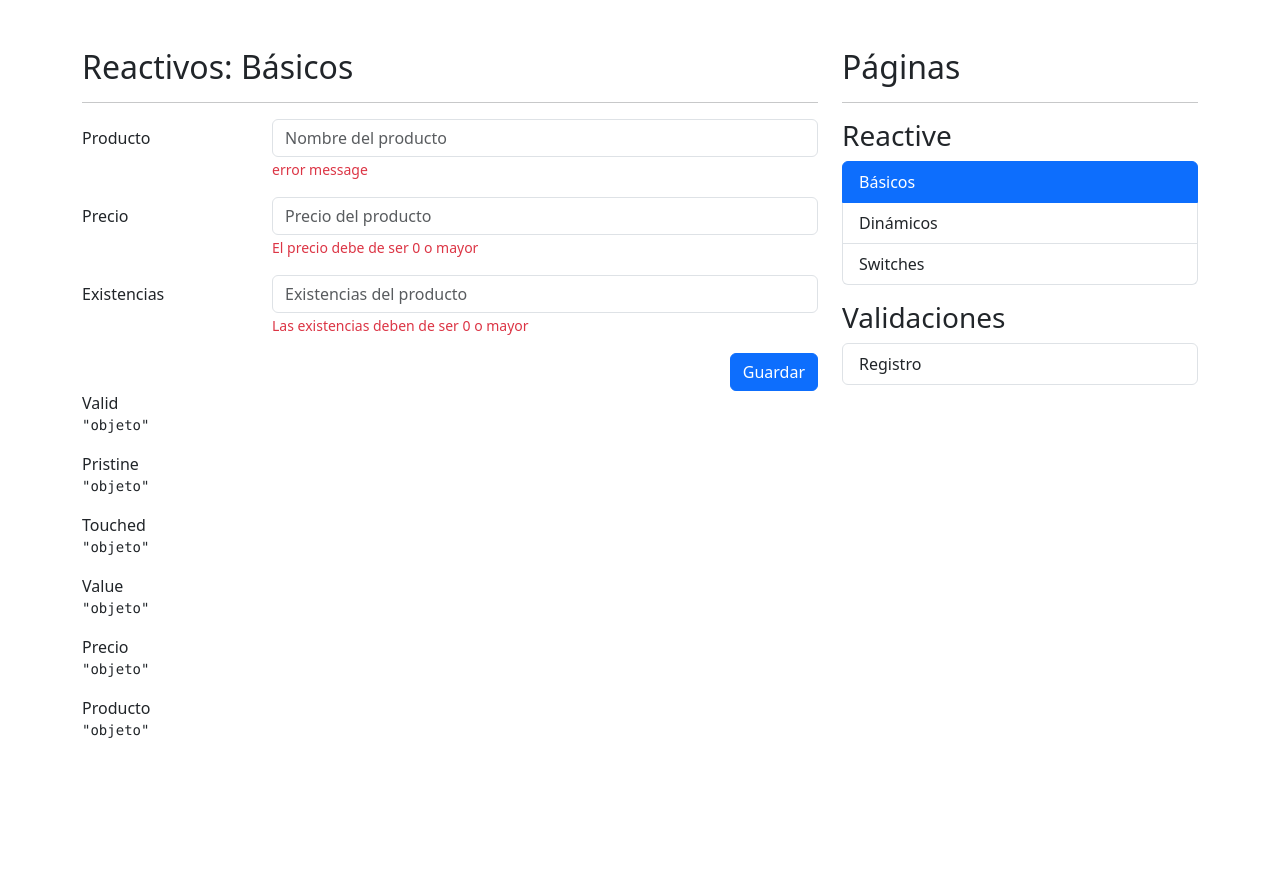
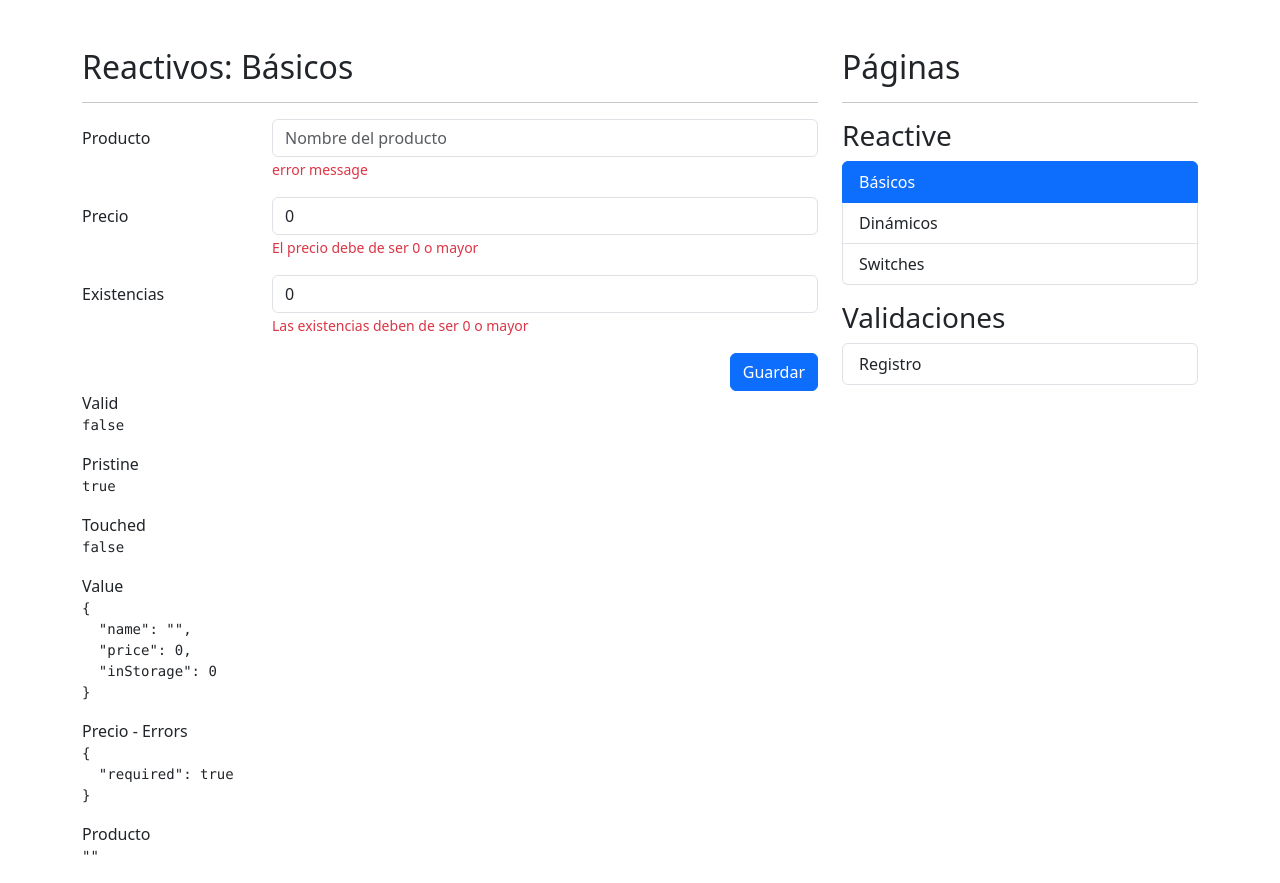
Before and after one commit to jhongmez/formsReactiveApp, an Angular app: page /reactive/basic in a window 1280 px wide. Before the commit the page ends 800 px from the top, so only its background shows below. Built offline with nearby package versions, Linux system fonts and the light colour scheme.

Commit message:
Add form basic

```diff
--- a/src/app/reactive/pages/basic-page/basic-page.component.html
+++ b/src/app/reactive/pages/basic-page/basic-page.component.html
@@ -4,7 +4,7 @@
 <div class="row">
 	 <div class="col">
 
-		  <form autocomplete="off">
+		  <form [formGroup]="myForm" (ngSubmit)="onSave()" autocomplete="off">
 
 				<!-- Campo de producto -->
 				<div class="mb-3 row">
@@ -13,6 +13,7 @@
 
 						  <input type="text"
 									class="form-control"
+									formControlName="name"
 									placeholder="Nombre del producto">
 
 						  <span class="form-text text-danger">
@@ -28,6 +29,7 @@
 					 <div class="col-sm-9">
 						  <input type="number"
 									class="form-control"
+									formControlName="price"
 									placeholder="Precio del producto">
 						  <span class="form-text text-danger">
 								El precio debe de ser 0 o mayor
@@ -41,6 +43,7 @@
 					 <div class="col-sm-9">
 						  <input type="number"
 									class="form-control"
+									formControlName="inStorage"
 									placeholder="Existencias del producto">
 
 						  <span class="form-text text-danger">
@@ -68,21 +71,21 @@
 	<div class="col">
 
 		 <span>Valid</span>
-		 <pre>{{ 'objeto' | json }}</pre>
+		 <pre>{{ myForm.valid| json }}</pre>
 
 		 <span>Pristine</span>
-		 <pre>{{ 'objeto' | json }}</pre>
+		 <pre>{{ myForm.pristine | json }}</pre>
 
 		 <span>Touched</span>
-		 <pre>{{ 'objeto' | json }}</pre>
+		 <pre>{{ myForm.touched| json }}</pre>
 
 		 <span>Value</span>
-		 <pre>{{ 'objeto' | json }}</pre>
+		 <pre>{{ myForm.value| json }}</pre>
 
-		 <span>Precio</span>
-		 <pre>{{ 'objeto' | json }}</pre>
+		 <span>Precio - Errors</span>
+		 <pre>{{ myForm.controls['name'].errors | json }}</pre>
 
 		 <span>Producto</span>
-		 <pre>{{ 'objeto' | json }}</pre>
+		 <pre>{{ myForm.controls['name'].value| json }}</pre>
 	</div>
 </div>
--- a/src/app/reactive/pages/basic-page/basic-page.component.ts
+++ b/src/app/reactive/pages/basic-page/basic-page.component.ts
@@ -1,10 +1,29 @@
 import { Component } from '@angular/core';
+import { FormBuilder, Validators, FormGroup } from '@angular/forms';
 
 @Component({
-  templateUrl: './basic-page.component.html',
-  styles: [
-  ]
+	templateUrl: './basic-page.component.html',
+	styles: [
+	]
 })
 export class BasicPageComponent {
 
+	// public myForm: FormGroup = new FormGroup({
+	// 	name: new FormControl(''),
+	// 	price: new FormControl(0),
+	// 	inStorage: new FormControl(0)
+	// })
+
+	public myForm: FormGroup = this.formBuilder.group({
+		name: 		['', [ Validators.required, Validators.minLength(3) ]],
+		price: 		[0, [ Validators.required, Validators.min(0) ]],
+		inStorage: 	[0, [ Validators.required, Validators.min(0) ]]
+	})
+
+	constructor( private formBuilder: FormBuilder ) {}
+
+	onSave() {
+		if (this.myForm.invalid) return;
+		console.log(this.myForm.value);
+	}
 }
--- a/src/app/reactive/reactive.module.ts
+++ b/src/app/reactive/reactive.module.ts
@@ -1,7 +1,9 @@
 import { NgModule } from '@angular/core';
 import { CommonModule } from '@angular/common';
+import { ReactiveFormsModule } from '@angular/forms';
 
 import { ReactiveRoutingModule } from './reactive-routing.module';
+
 import { BasicPageComponent } from './pages/basic-page/basic-page.component';
 import { DynamicPageComponent } from './pages/dynamic-page/dynamic-page.component';
 import { SwitchesPageComponent } from './pages/switches-page/switches-page.component';
@@ -15,7 +17,8 @@ import { SwitchesPageComponent } from './pages/switches-page/switches-page.compo
   ],
   imports: [
     CommonModule,
-    ReactiveRoutingModule
+    ReactiveRoutingModule,
+    ReactiveFormsModule
   ]
 })
 export class ReactiveModule { }
```
